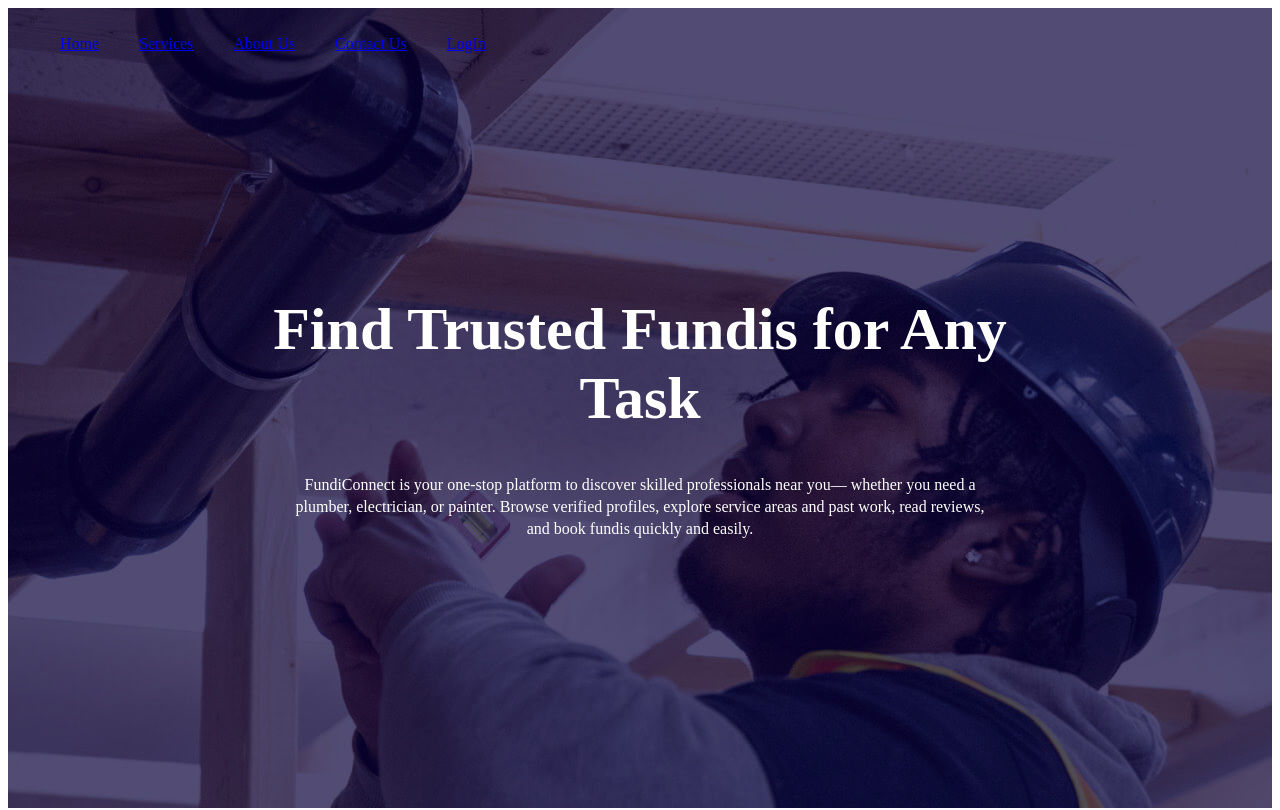
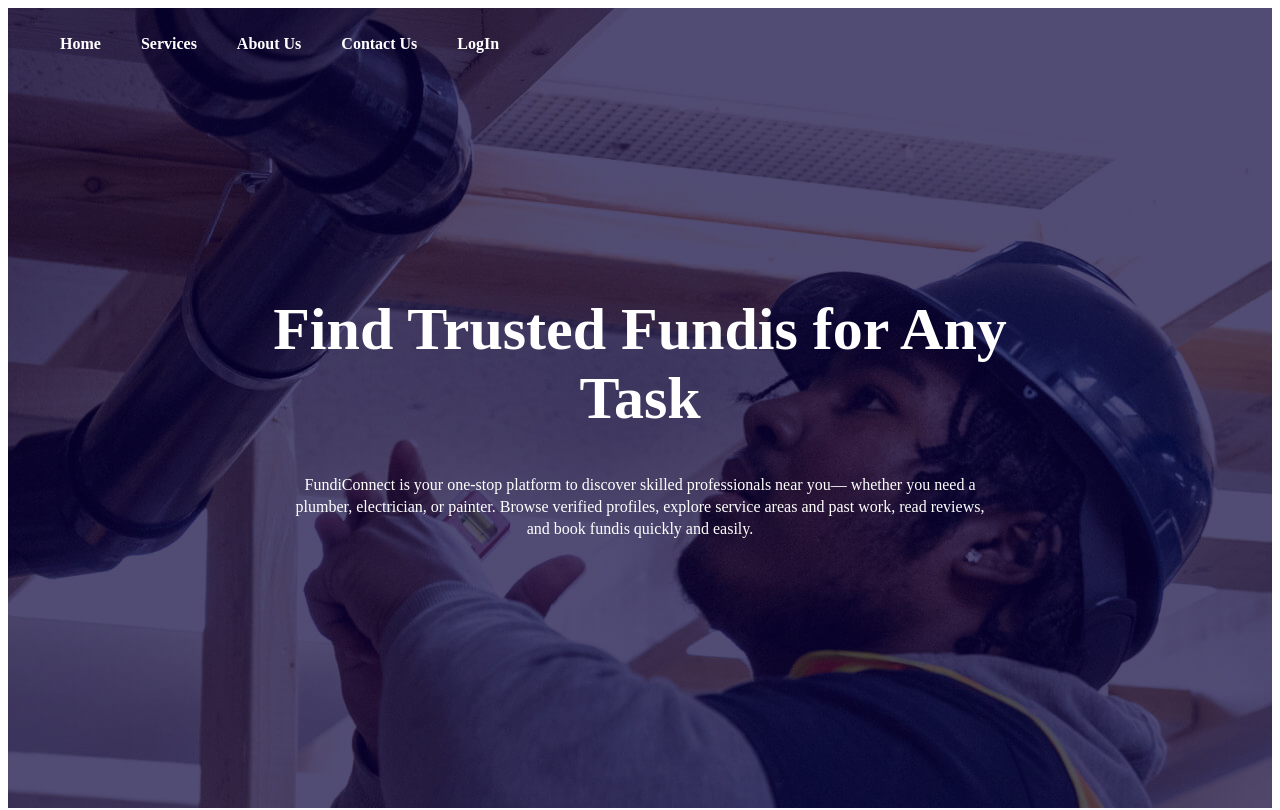
Before and after one commit to Melloniah/Ujuzi-Hub-project, a React (Create React App) app in the folder client/: page / in a window 1280 px wide. Shown: the top 810 px of the page. Built offline with nearby package versions, Linux system fonts and the light colour scheme.

Commit message:
Fixes text in Navbar

```diff
--- a/client/src/pages/Navbar.css
+++ b/client/src/pages/Navbar.css
@@ -26,6 +26,12 @@ nav ul li{
     margin: 5px 20px;
     font-size: 16px;
     cursor: pointer;
+  }
+
+  nav ul li a {
+    color: white;
+    text-decoration: none;
+    font-weight: bold;
   }
 
   .dark-nav{
```
